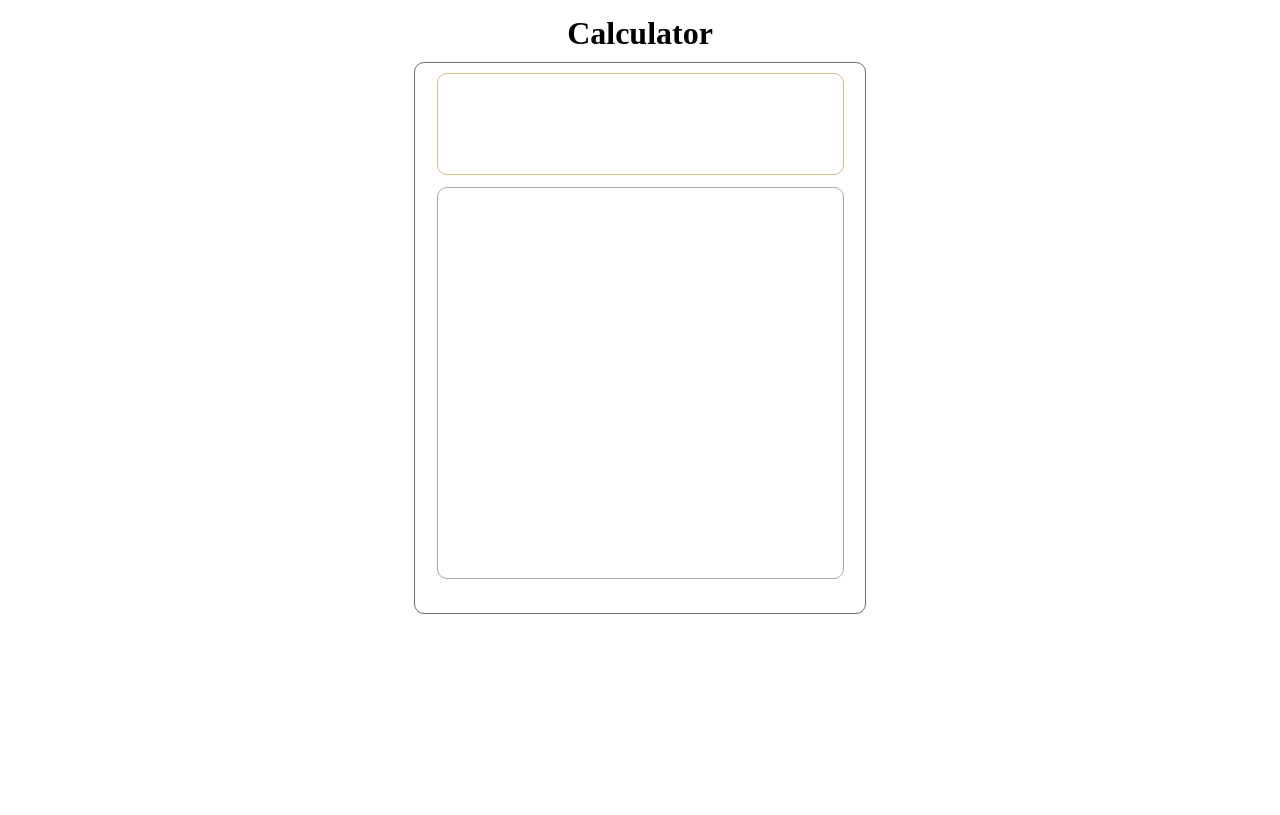
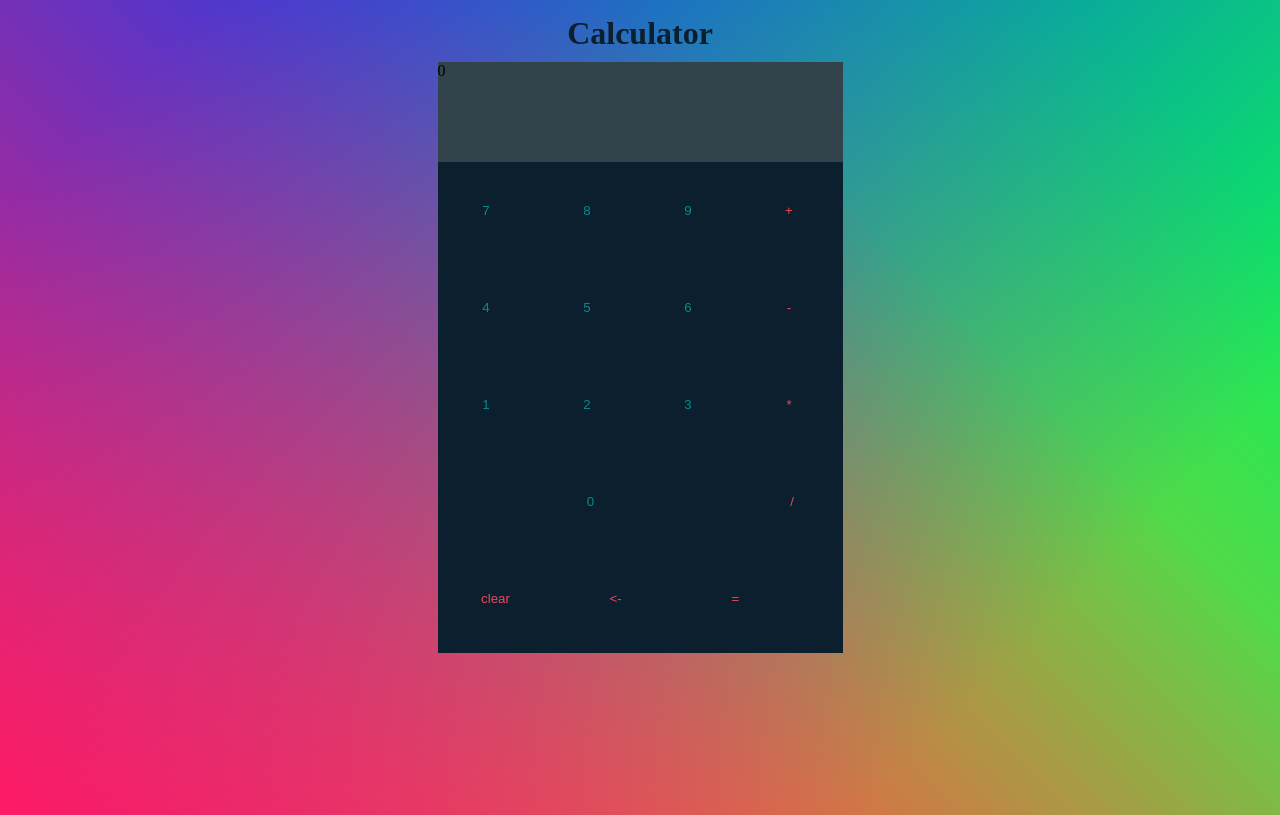
Before and after one commit to Clinton-dev/on-screen-calculator, a plain HTML site: page index.html in a window 1280 px wide. Drawn offline with Linux system fonts and the light colour scheme.

Commit message:
completed the layout of the calc

```diff
--- a/index.html
+++ b/index.html
@@ -10,8 +10,27 @@
 <body>
         <h1>Calculator</h1>
     <div class="appFrame">
-        <div class="display"></div>
-        <div class="buttonB"></div>
+        <div class="display"><p>0</p></div>
+        <div class="buttonB">
+          <button>7</button>
+          <button>8</button>
+          <button>9</button>
+          <button style="color: #F74458;">+</button><br>
+          <button>4</button>
+          <button>5</button>
+          <button>6</button>
+          <button style="color: #F74458;">-</button><br>
+          <button>1</button>
+          <button>2</button>
+          <button>3</button>
+          <button style="color: #F74458;">*</button><br>
+          <button id="special">0</button><button style="color: #F74458;">/</button><br>
+        <div class ="specialBtns">
+          <button style="width:110px;">clear</button>
+          <button style="width:110px;"><-</button>
+          <button style="width:110px;">=</button>
+        </div>
+        </div>
     </div>
     <script src="index.js"></script>
 </body>
--- a/main.css
+++ b/main.css
@@ -3,9 +3,13 @@
     margin: 0;
 }
 
+body {
+	min-height: 100vh;
+	background: linear-gradient(45deg, hsla(340, 100%, 55%, 1) 0%, hsla(340, 100%, 55%, 0) 70%), linear-gradient(135deg, hsla(225, 95%, 50%, 1) 10%, hsla(225, 95%, 50%, 0) 80%), linear-gradient(225deg, hsla(140, 90%, 50%, 1) 10%, hsla(140, 90%, 50%, 0) 80%), linear-gradient(315deg, hsla(35, 95%, 55%, 1) 100%, hsla(35, 95%, 55%, 0) 70%);
+}
+
 .appFrame {
-border: 1px solid #6f6969;
-height: 550px;
+height: 560px;
 max-height: 650px;
 width: 450px;
 max-width:500px;
@@ -15,24 +19,46 @@ border-radius: 10px;
 }
 
 .display {
-	border: 1px solid burlywood;
 	height: 100px;
 	width: 90%;
 	margin: auto;
     margin-top: 10px;
-    border-radius: 10px;
+	background-color: #33434C;
 }
 
 .buttonB {
-	border: 1px solid darkgrey;
 	width: 90%;
 	margin: auto;
-	height: 390px;
-	margin-top: 12px;
-	border-radius: 10px;
+	height: 491px;
+	background-color: #0C1F2E
 }
 
 h1 {
     text-align: center;
-    margin-top: 15px;
+	margin-top: 15px;
+	color: #0C1F2E;
 }
+
+button {
+	width: 91px;
+	height: 91px;
+	margin:3px;
+	background-color: #0C1F2E;
+    color: #098A8C;
+}
+
+/* this is for the display section*/
+element {
+	float: right;
+	margin-top: 65px;
+	margin-right: 5px;
+	color: #F74458;
+}
+
+.specialBtns button {
+ color: #F74458;
+}
+
+#special {
+	width: 300px;
+}
```
